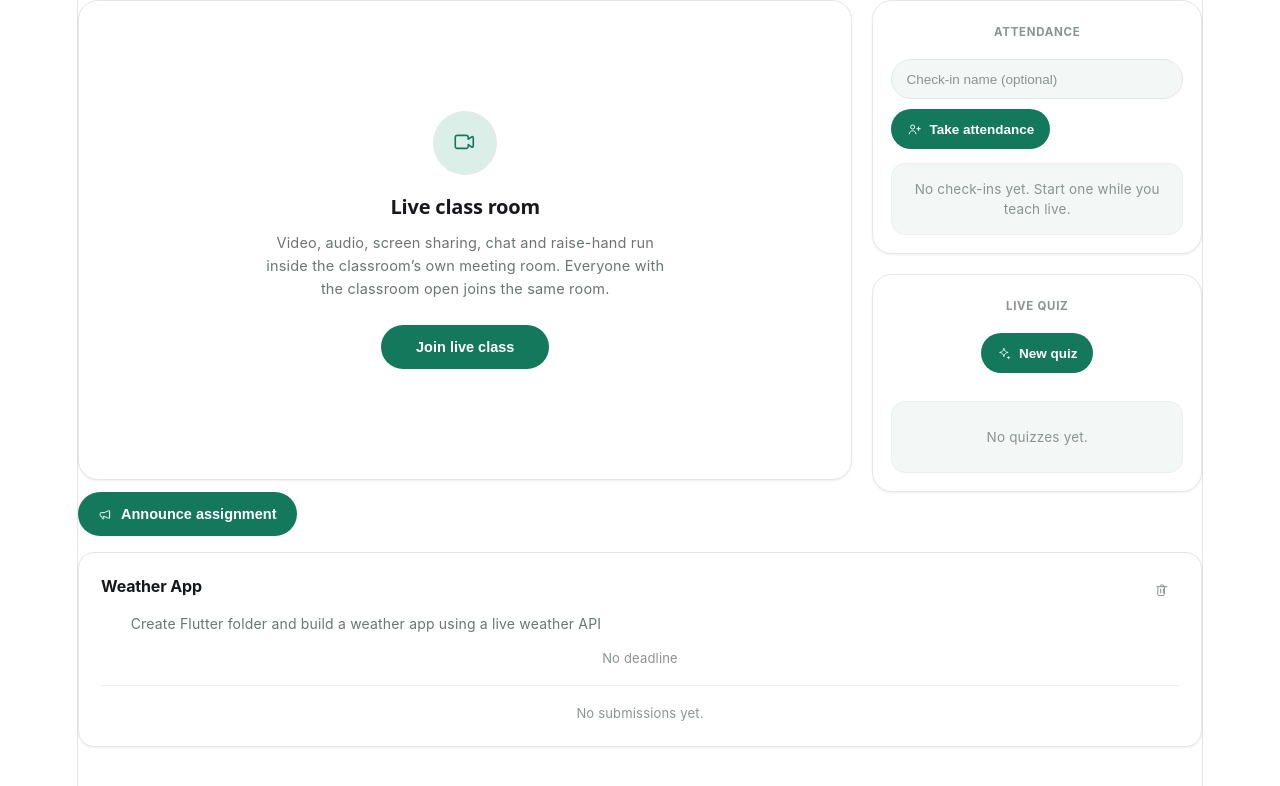
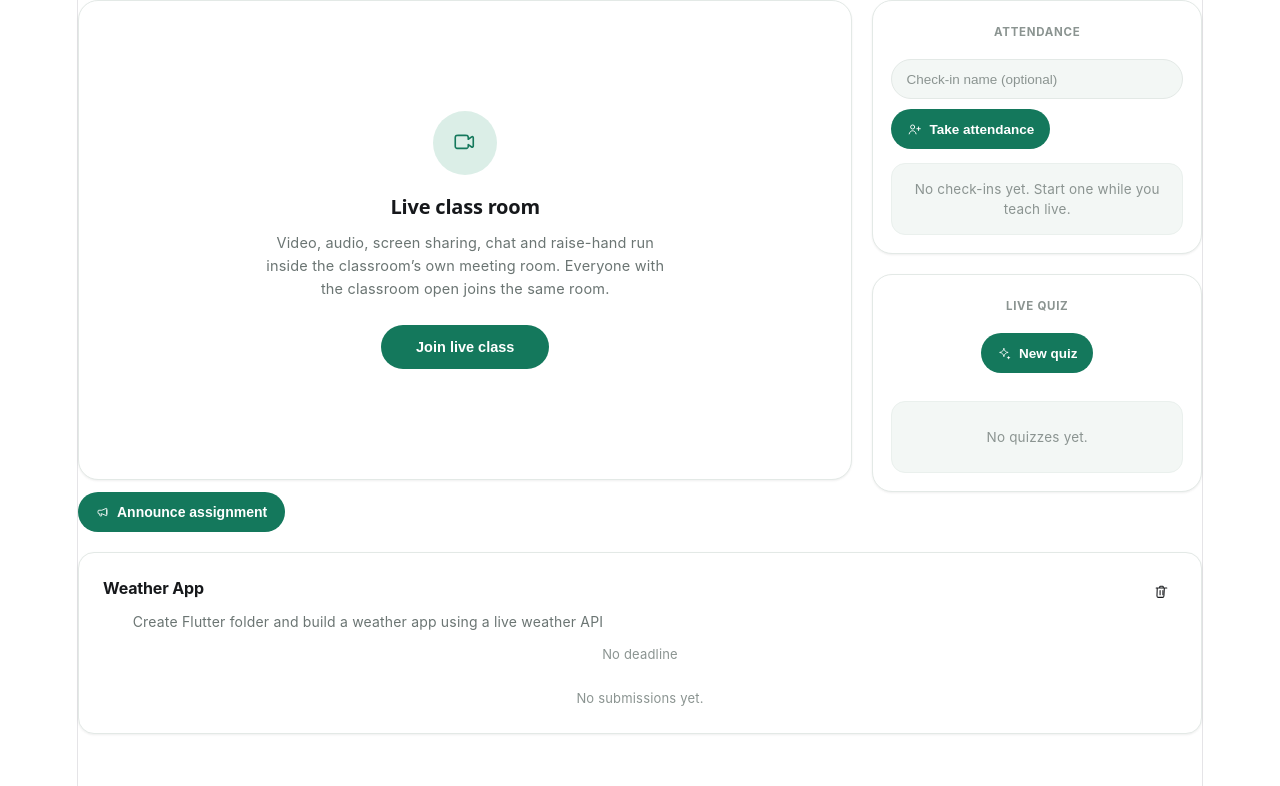
Before and after one commit to Gfani/Temar_lije, a React (Vite) app in the folder temar_lije/: page / in a window 1280 px wide. Shown: the top 786 px of the page. Built offline with nearby package versions, Linux system fonts and the light colour scheme.

Commit message:
fix(assignments): match card spacing, button size, and delete icon to design

```diff
--- a/temar_lije/src/features/classroom-detail/tabs/AssignmentsTab/AssignmentsTab.module.css
+++ b/temar_lije/src/features/classroom-detail/tabs/AssignmentsTab/AssignmentsTab.module.css
@@ -30,7 +30,7 @@
 
   display: flex;
   flex-direction: column;
-  gap: 16px;
+  gap: 20px;
   width: 100%;
   font-family: -apple-system, BlinkMacSystemFont, 'Segoe UI', Roboto, 'Helvetica Neue', Arial, sans-serif;
   color: var(--at-text-primary);
@@ -53,13 +53,13 @@
   display: inline-flex;
   align-items: center;
   justify-content: center;
-  gap: 8px;
-  height: 44px;
-  padding: 0 20px;
+  gap: 7px;
+  height: 40px;
+  padding: 0 18px;
   border-radius: var(--at-radius-pill);
   background: var(--at-green);
   color: #ffffff;
-  font-size: 14.5px;
+  font-size: 14px;
   font-weight: 600;
   transition: background-color 0.15s ease, transform 0.1s ease, box-shadow 0.15s ease;
 }
@@ -84,8 +84,8 @@
 }
 
 .buttonIcon {
-  width: 15px;
-  height: 15px;
+  width: 14px;
+  height: 14px;
   flex-shrink: 0;
 }
 
@@ -105,7 +105,7 @@
   border: 1px solid var(--at-border);
   border-radius: var(--at-radius-lg);
   box-shadow: var(--at-shadow-card);
-  padding: 20px 22px;
+  padding: 22px 24px;
   transition: border-color 0.15s ease, box-shadow 0.15s ease;
 }
 
@@ -129,7 +129,7 @@
 }
 
 .assignmentDescription {
-  margin: 6px 0 0;
+  margin: 4px 0 0;
   font-size: 14px;
   line-height: 1.55;
   color: var(--at-text-secondary);
@@ -137,15 +137,13 @@
 }
 
 .assignmentDeadline {
-  margin: 10px 0 0;
+  margin: 8px 0 0;
   font-size: 13px;
   color: var(--at-text-tertiary);
 }
 
 .assignmentFooter {
-  margin-top: 14px;
-  padding-top: 14px;
-  border-top: 1px solid var(--at-border-soft);
+  margin-top: 18px;
 }
 
 .assignmentSubmissions {
@@ -164,11 +162,11 @@
   display: inline-flex;
   align-items: center;
   justify-content: center;
-  width: 34px;
-  height: 34px;
+  width: 32px;
+  height: 32px;
   border-radius: var(--at-radius-md);
   background: transparent;
-  color: var(--at-text-tertiary);
+  color: var(--at-text-primary);
   transition: background-color 0.15s ease, color 0.15s ease, box-shadow 0.15s ease;
 }
 
@@ -194,12 +192,12 @@
 .deleteButton[aria-busy='true'] {
   cursor: progress;
   opacity: 0.85;
-  color: var(--at-text-tertiary);
+  color: var(--at-text-secondary);
 }
 
 .deleteIcon {
-  width: 16px;
-  height: 16px;
+  width: 17px;
+  height: 17px;
 }
 
 /* ---------------- Empty state ---------------- */
```
